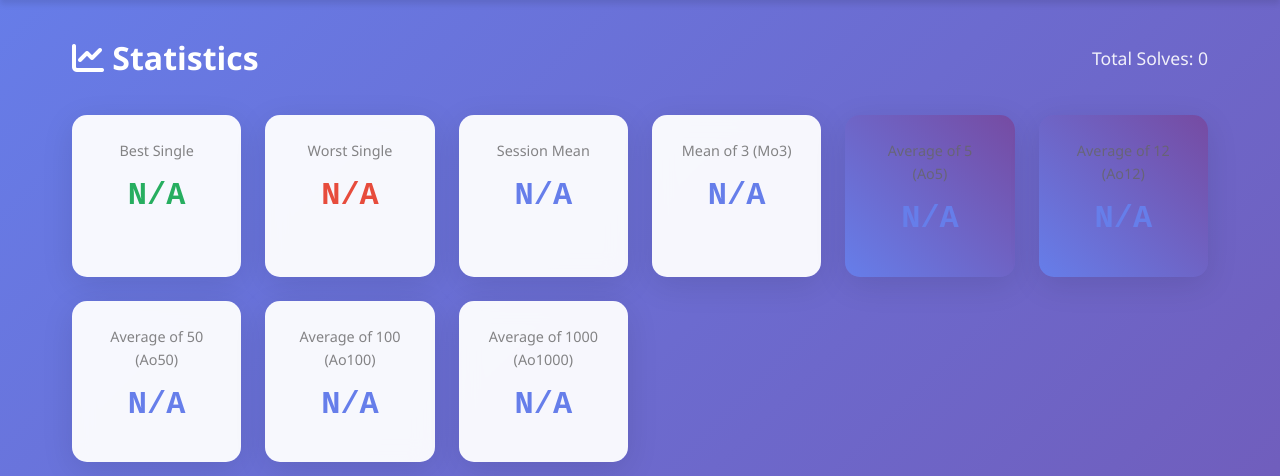
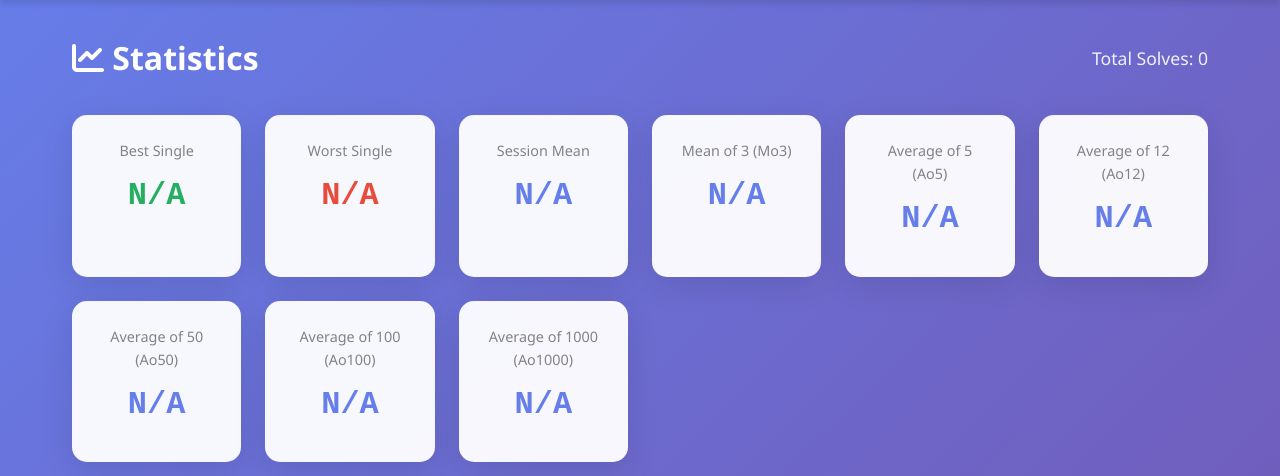
Before and after one commit to ITFest-Projects-PISG-2025-26/SpeedSolverX, a Flask app: page /stats in a window 1280 px wide. Shown: the part 78-554 px from the top of the page. Run offline with Flask 3, Linux system fonts and the light colour scheme; a user stored in the database is signed in.

Commit message:
Normalize stats cards and target times icon style
- Removed highlight styling from Ao5/Ao12 stat boxes so they match other stats cards
- Replaced Target Times emoji with the consistent FontAwesome icon used by other feature badges
- Preserved centered homepage layout and light mode defaults

```diff
--- a/src/frontend/templates/home.html
+++ b/src/frontend/templates/home.html
@@ -70,7 +70,7 @@
                         <p>Track your progress with comprehensive statistics including all standard averages.</p>
                         <div class="feature-stats">
                             <span><i class="fas fa-trophy"></i> Personal Bests</span>
-                            <span><span class="feature-stat-icon">🎯</span> Target Times</span>
+                            <span><i class="fas fa-bullseye"></i> Target Times</span>
                             <span><i class="fas fa-history"></i> Solve History</span>
                         </div>
                     </div>
--- a/src/frontend/templates/stats.html
+++ b/src/frontend/templates/stats.html
@@ -56,12 +56,12 @@
                 <div class="stat-value">{{ stats.mo3 }}</div>
             </div>
 
-            <div class="stat-card highlight">
+            <div class="stat-card">
                 <div class="stat-label">Average of 5 (Ao5)</div>
                 <div class="stat-value">{{ stats.ao5 }}</div>
             </div>
 
-            <div class="stat-card highlight">
+            <div class="stat-card">
                 <div class="stat-label">Average of 12 (Ao12)</div>
                 <div class="stat-value">{{ stats.ao12 }}</div>
             </div>
```
